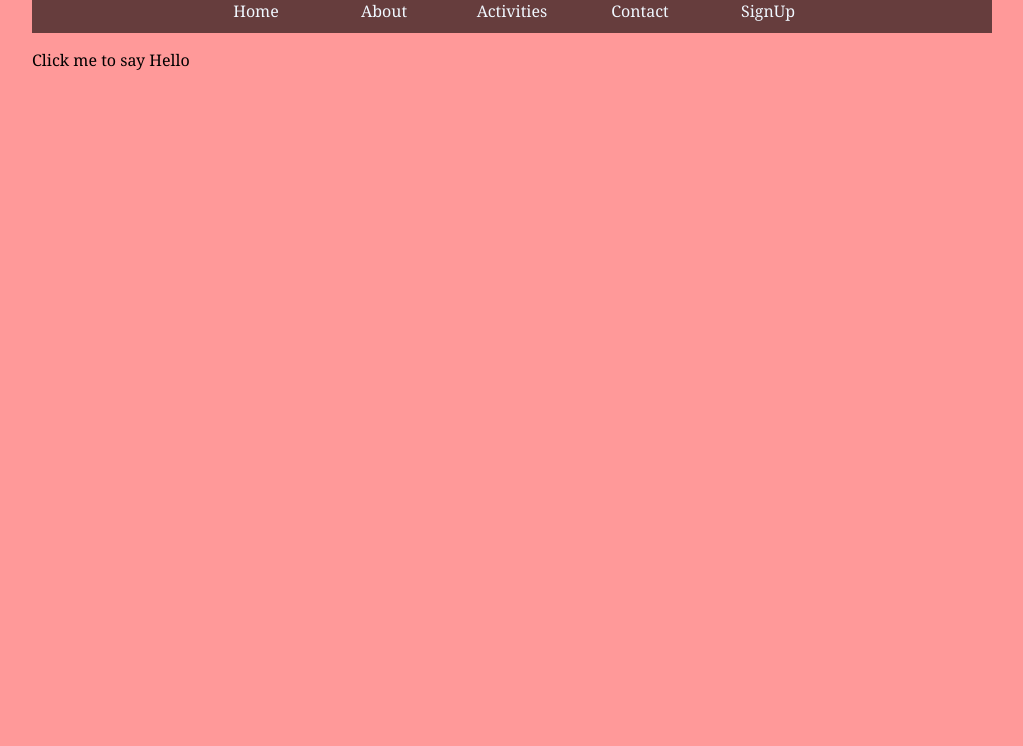
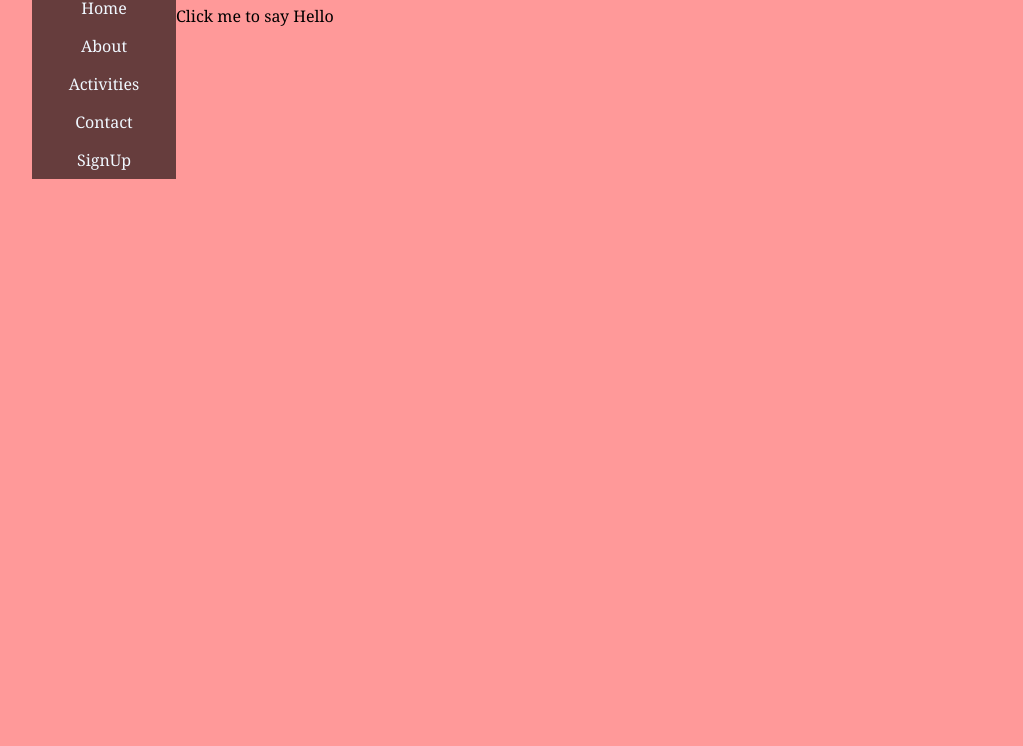
Before and after one commit to yubaixu/Lab3-Exercise3, a plain HTML site: page Lab2/Exercise1/index.html in a window 1280 px wide. Shown: the part 54-800 px from the top of the page, without its empty margins (128-1151 px from the left). Drawn offline with Linux system fonts and the light colour scheme.

Commit message:
Lab 2 Exercise 1 Done

```diff
--- a/Lab2/Exercise1/css/styles.css
+++ b/Lab2/Exercise1/css/styles.css
@@ -11,21 +11,27 @@ h1{
 }
 main{
     margin: 0;
+    width: 85%;
+    float: right;
+    box-sizing: border-box;
+    /* border-color: black;
+    border-style: solid; */
+    border-spacing: 3px;
 }
-
+nav{
+    width: 15%;
+    float: left;
+}
 
 .navigation-bar{
     display: flex;
     justify-content: space-around;
     align-items: center;
-    padding: 3px;
-    padding-left: 10em;
-    padding-right: 10em;
+    flex-direction: column;
     background-color: rgba(0, 0, 0, .6);
 }
 .navigation-bar>a{
     border:inherit 1px;
-    width: 20%;
     text-align: center;
     text-decoration: none;
     color: aliceblue;
```
